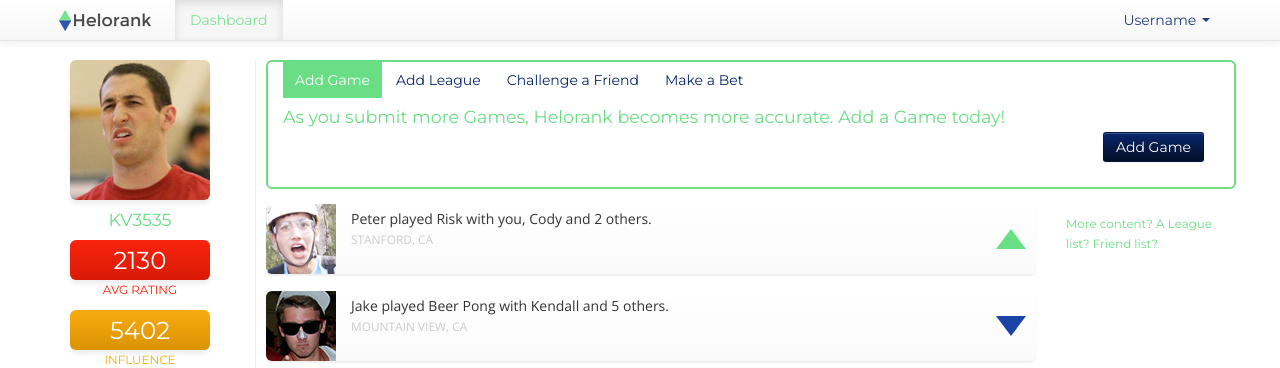
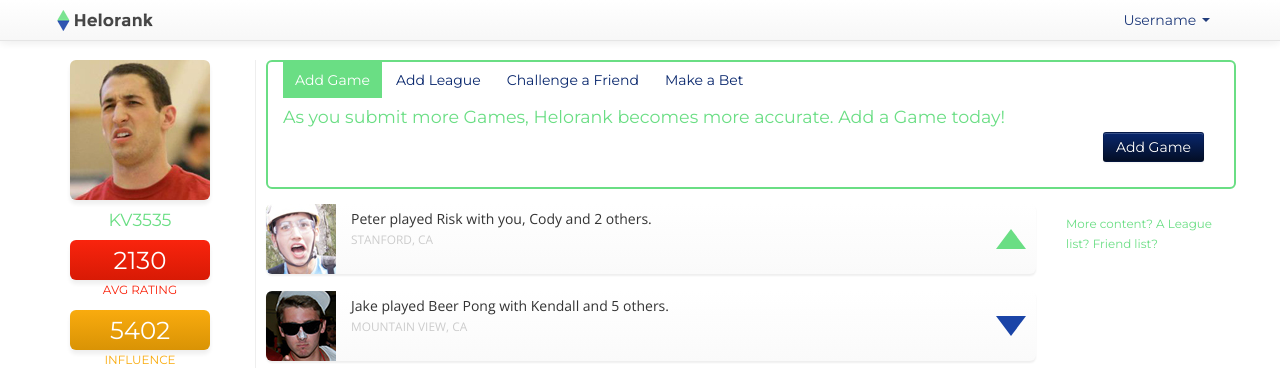
Before and after one commit to Helorank/Helorank, a Django app: page /account/dashboard/ in a window 1280 px wide. Shown: the top 368 px of the page. Run offline with Django 3.2, Linux system fonts and the light colour scheme; parts of the project's set-up code (start-up, migrations or seed data) failed here and were passed over; some libraries are stand-ins or nearby versions.

Commit message:
Navbar fixes

```diff
--- a/templates/base/base-app.html
+++ b/templates/base/base-app.html
@@ -16,9 +16,6 @@
           <img src={% static "img/signatures/signature-100x25.png" %}>
         </a>
         <div class="nav-collapse collapse"> <!--.nav-collapse-->
-            <ul class="nav">
-              <li class="active"><a href="dead">Dashboard</a></li>
-            </ul>
             <ul class="nav pull-right">
               <li class="dropdown">
                 <a href="#" class="dropdown-toggle" data-toggle="dropdown">Username <b class="caret"></b></a>
--- a/templates/base/base-generic.html
+++ b/templates/base/base-generic.html
@@ -11,7 +11,7 @@
     window.fbAsyncInit = function() {
       FB.init({
         appId      : '187156478098070', // App ID
-        channelUrl : '/static/misc/channel.html', // Channel File
+        channelUrl : {% static 'misc/channel.html' %}, // Channel File
         status     : true, // check login status
         cookie     : true, // enable cookies to allow the server to access the session
         xfbml      : true  // parse XFBML
```
Also changed, not shown: static/img/signatures/signature-100x25.png, static/img/signatures/signature-300x75.jpg.
